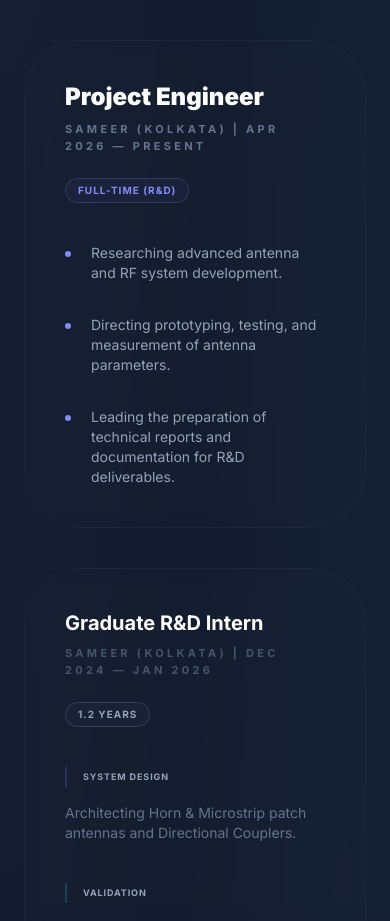
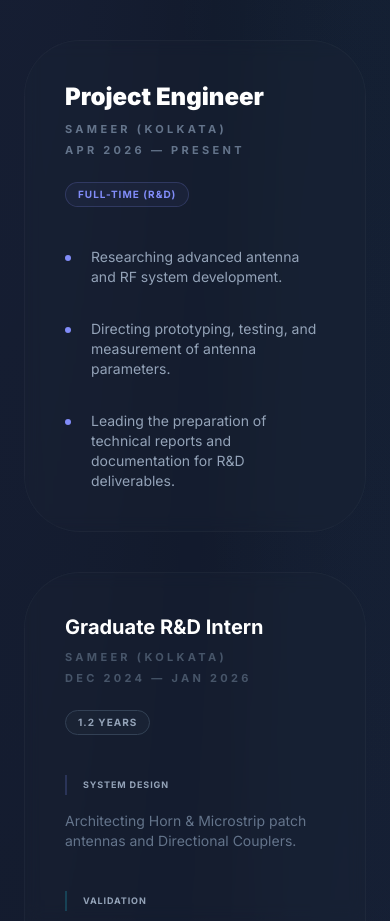
Before and after one commit to somasreebose/somasreebose.github.io, a website: page index.html in a window 390 px wide. Shown: the part 2560-3481 px from the top of the page. Drawn offline with Linux system fonts and the light colour scheme.

Commit message:
fix: responsive line breaks for Work Experience section on mobile view

```diff
--- a/index.html
+++ b/index.html
@@ -204,7 +204,11 @@
                     <div class="flex flex-col md:flex-row justify-between items-start md:items-center mb-10 gap-6">
                         <div>
                             <h3 class="text-2xl md:text-3xl font-black text-white group-hover:text-primary transition-colors">Project Engineer</h3>
-                            <p class="text-[11px] font-bold text-slate-500 uppercase tracking-[0.3em] mt-2">SAMEER (Kolkata) | Apr 2026 — Present</p>
+                            <div class="text-[11px] font-bold text-slate-500 uppercase tracking-[0.3em] mt-2 flex flex-col md:flex-row md:items-center">
+                                <span>SAMEER (Kolkata)</span>
+                                <span class="hidden md:inline mx-3">|</span>
+                                <span class="mt-1 md:mt-0">Apr 2026 — Present</span>
+                            </div>
                         </div>
                         <span class="badge badge-primary px-6 py-2">Full-Time (R&D)</span>
                     </div>
@@ -228,7 +232,11 @@
                     <div class="flex flex-col md:flex-row justify-between items-start md:items-center mb-10 gap-6">
                         <div>
                             <h3 class="text-xl md:text-2xl font-bold text-white">Graduate R&D Intern</h3>
-                            <p class="text-[11px] font-bold text-slate-600 uppercase tracking-[0.3em] mt-2">SAMEER (Kolkata) | Dec 2024 — Jan 2026</p>
+                            <div class="text-[11px] font-bold text-slate-600 uppercase tracking-[0.3em] mt-2 flex flex-col md:flex-row md:items-center">
+                                <span>SAMEER (Kolkata)</span>
+                                <span class="hidden md:inline mx-3">|</span>
+                                <span class="mt-1 md:mt-0">Dec 2024 — Jan 2026</span>
+                            </div>
                         </div>
                         <span class="badge badge-slate px-6 py-2">1.2 Years</span>
                     </div>
```
Also changed, not shown: css/output.css.
